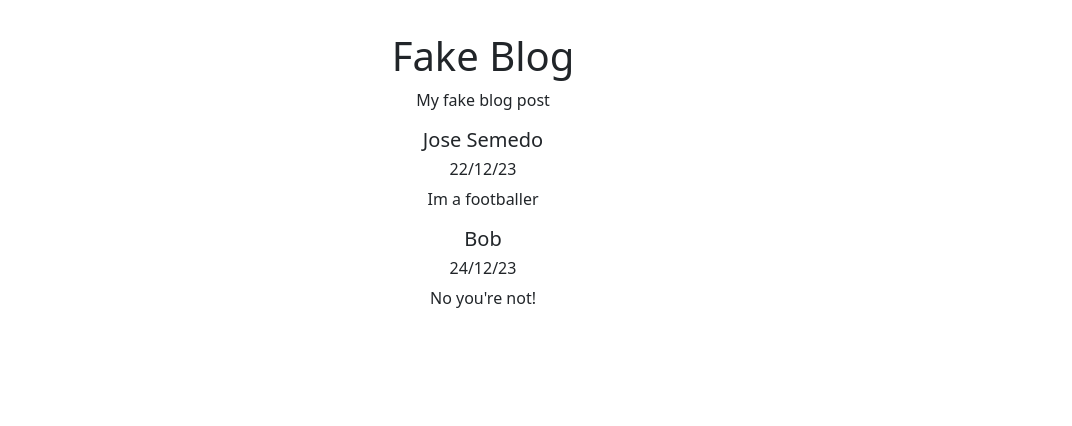
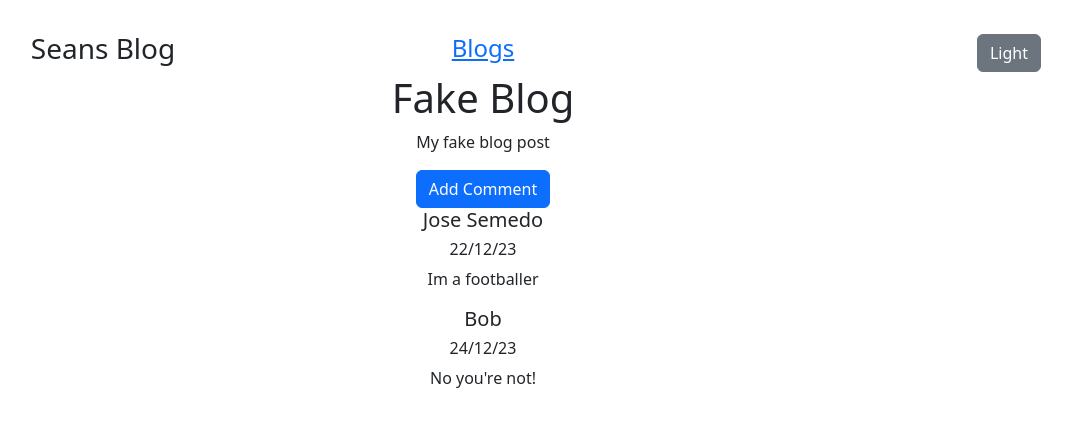
Before and after one commit to sbingley22/odin-blog-api-blog, a React (Vite) app: page /blogs/fake in a window 1280 px wide. Shown: the top 426 px of the page, without its empty margins (157-1229 px from the left). Built offline with nearby package versions, Linux system fonts and the light colour scheme.

Commit message:
Implemented header

```diff
--- a/src/App.jsx
+++ b/src/App.jsx
@@ -1,9 +1,11 @@
 import './App.css'
+import Header from "./components/Header"
 
 function App() {
   return (
     <>
-      <h1>App page!</h1>
+      <Header />
+      <h1>Seans blog. Click blogs to see the blogs.</h1>
     </>
   )
 }
--- a/src/components/Blog.jsx
+++ b/src/components/Blog.jsx
@@ -1,3 +1,7 @@
+import { useState } from "react"
+import Header from "./Header"
+import Button from "react-bootstrap/Button"
+import Form from "react-bootstrap/Form"
 
 export default function Blog() {
   const blog = {
@@ -15,17 +19,41 @@ export default function Blog() {
     },
     {
       blog: "blogId2",
-      url: "aaaa",
+      url: "bbbb",
       name: "Bob",
       date: "24/12/23",
       content: "No you're not!"
     }
   ]
+
+  const [showCommentForm, setShowCommentForm] = useState(false)
+
   return (
     <div>
+      <Header />
       <div>
         <h1>{blog.title}</h1>
         <p>{blog.content}</p>
+      </div>
+      <div>
+        {showCommentForm ?
+          <Form action={blog.url + "/comments"} method="POST">
+            <Form.Group controlId="name">
+              <Form.Label>Name</Form.Label>
+              <Form.Control type="text" name="name" />
+            </Form.Group>
+            <Form.Group controlId="comment">
+              <Form.Label>Comment</Form.Label>
+              <Form.Control as="textarea" name="comment" />
+            </Form.Group>
+
+            <Button variant="primary" type="submit">
+            Submit
+          </Button>
+        </Form>
+        :
+          <Button variant="primary" onClick={()=>(setShowCommentForm(!showCommentForm))} >Add Comment</Button>
+        }
       </div>
       <div>
         {comments.map( (comment) => (
--- a/src/components/Blogs.jsx
+++ b/src/components/Blogs.jsx
@@ -1,14 +1,6 @@
-import Button from "react-bootstrap/Button"
-import { useState } from "react"
+import Header from "./Header"
 
 export default function Blogs() {
-  const [isDark, setIsDark] = useState(true)
-
-  const toggleTheme = () => {
-    setIsDark(!isDark)
-    document.documentElement.setAttribute("data-bs-theme",
-    isDark ? "dark" : "light")
-  }
 
   const blogs = [
     {
@@ -25,11 +17,7 @@ export default function Blogs() {
 
   return (
     <div>
-      <div>
-        <h3>Seans Blog</h3>
-        <Button variant="secondary" onClick={toggleTheme}>{isDark ? "Light" : "Dark"}</Button>
-      </div>
-
+      <Header />
       {blogs.map( blog => (
         <div key={blog.url}>
           <a href={blog.url}>
--- /dev/null
+++ b/src/components/Header.jsx
@@ -0,0 +1,29 @@
+import Button from "react-bootstrap/Button"
+import { useState } from "react"
+
+export default function Header() {
+  const [isDark, setIsDark] = useState(true)
+  const toggleTheme = () => {
+    setIsDark(!isDark)
+    document.documentElement.setAttribute("data-bs-theme",
+    isDark ? "dark" : "light")
+  }
+
+  return (
+    <div className="container">
+      <div className="row">
+        <div className="col-md-4">
+          <h3>Seans Blog</h3>
+        </div>
+        <div className="col-md-4 d-flex justify-content-center align-items-center">
+          <a href={window.location.origin + "/blogs"}>
+            <h4>Blogs</h4>
+          </a>
+        </div>
+        <div className="col-md-4 d-flex justify-content-end align-items-center">
+          <Button variant="secondary" onClick={toggleTheme}>{isDark ? "Light" : "Dark"}</Button>
+        </div>
+      </div>
+    </div>
+  )
+}
```
